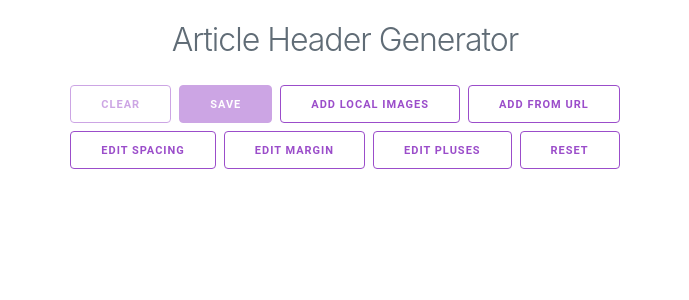
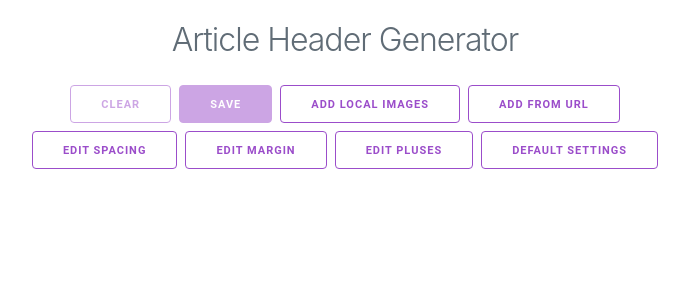
Before and after one commit to mezzode/summit, a React (Create React App) app: page / in a window 1280 px wide. Shown: the top 300 px of the page, without its empty margins (295-984 px from the left). Built offline with nearby package versions, Linux system fonts and the light colour scheme.

Commit message:
Replace inline styles with classes

```diff
--- a/src/App.css
+++ b/src/App.css
@@ -11,6 +11,12 @@
   object-fit: scale-down;
   height: 100%;
   width: 100%;
+}
+
+.control-container {
+  display: flex;
+  flex-wrap: wrap;
+  justify-content: center;
 }
 
 /* .disabled-link-btn exists to apply .button[disabled] styles to an <a> */
--- a/src/App.tsx
+++ b/src/App.tsx
@@ -176,27 +176,9 @@ export class App extends Component<Props, State> {
             </Droppable>
           </DragDropContext>
         )}
-        <div
-          style={{
-            display: 'flex',
-            flexWrap: 'wrap',
-            justifyContent: 'center',
-          }}
-        >
-          <div
-            style={{
-              display: 'flex',
-              flexWrap: 'wrap',
-              justifyContent: 'center',
-            }}
-          >
-            <div
-              style={{
-                display: 'flex',
-                flexWrap: 'wrap',
-                justifyContent: 'center',
-              }}
-            >
+        <div className='control-container'>
+          <div className='control-container'>
+            <div className='control-container'>
               <button
                 className='button button-outline'
                 onClick={this.clear}
@@ -230,13 +212,7 @@ export class App extends Component<Props, State> {
                 Add from URL
               </button>
             </div>
-            <div
-              style={{
-                display: 'flex',
-                flexWrap: 'wrap',
-                justifyContent: 'center',
-              }}
-            >
+            <div className='control-container'>
               <button
                 className={classNames(
                   'button',
@@ -262,7 +238,7 @@ export class App extends Component<Props, State> {
                 Edit Pluses
               </button>
               <button className='button button-outline' onClick={this.reset}>
-                Reset
+                Default Settings
               </button>
             </div>
           </div>
@@ -286,13 +262,7 @@ export class App extends Component<Props, State> {
             </button>
           </div>
         )}
-        <div
-          style={{
-            display: 'flex',
-            flexWrap: 'wrap',
-            justifyContent: 'center',
-          }}
-        >
+        <div className='control-container'>
           {spacingOpen && (
             <NumInput
               label='Spacing (px)'
@@ -311,13 +281,7 @@ export class App extends Component<Props, State> {
           )}
         </div>
         {plusOpen && (
-          <div
-            style={{
-              display: 'flex',
-              flexWrap: 'wrap',
-              justifyContent: 'center',
-            }}
-          >
+          <div className='control-container'>
             <NumInput
               label='Plus Length (px)'
               id='plusLength'
```
